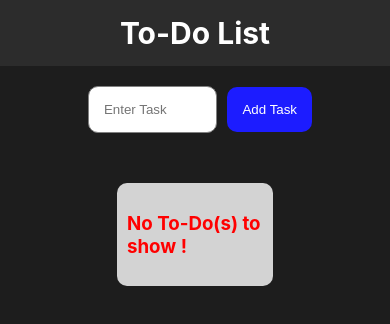
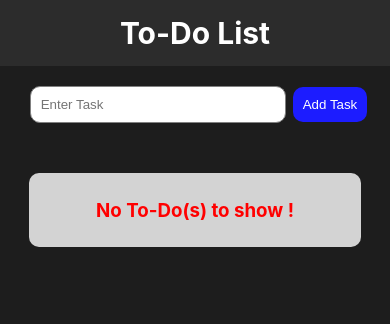
Before and after one commit to muteenk/To-Do-List-React, a React (Create React App) app: page / in a window 390 px wide. Shown: the top 324 px of the page. Built offline with nearby package versions, Linux system fonts and the light colour scheme.

Commit message:
Added Responsive behaviour

```diff
--- a/src/App.css
+++ b/src/App.css
@@ -34,6 +34,7 @@ nav a{
   border: 1px solid gray;
   border-radius: 10px;
   margin: auto 10px;
+  outline: none;
 }
 
 .makeToDo button{
@@ -49,6 +50,47 @@ nav a{
   background-color: rgb(0, 0, 175);
 }
 
+
+@media (max-width: 1280px){
+  .makeToDo input{
+    width: 35%;
+    padding: 15px;
+    border: 1px solid gray;
+    border-radius: 10px;
+    margin: auto 10px;
+    outline: none;
+  }
+}
+
+@media (max-width: 890px){
+  .makeToDo input{
+    width: 45%;
+    padding: 15px;
+    border: 1px solid gray;
+    border-radius: 10px;
+    margin: auto 10px;
+    outline: none;
+  }
+}
+
+@media (max-width: 550px){
+  .makeToDo input{
+    width: 60%;
+    padding: 10px;
+    border: 1px solid gray;
+    border-radius: 10px;
+    margin: auto 7px;
+    outline: none;
+  }
+
+  .makeToDo button{
+    background-color: rgb(28, 28, 255);
+    color: white;
+    padding: 10px;
+    border: none;
+    border-radius: 10px;
+  }
+}
 
 /* Todo Design  */
 
@@ -116,3 +158,51 @@ nav a{
   color: rgb(255, 255, 255);
   background-color: red;
 }
+
+
+
+
+@media (max-width: 1280px){
+  .todo-panel .todo{
+    width: 50%;
+    display: flex;
+    align-items: center;
+    justify-content: space-around;
+    padding: 10px;
+    background-color: rgb(211, 211, 211);
+    border-radius: 10px;
+    box-sizing: border-box;
+  }
+}
+
+@media (max-width: 890px){
+  .todo-panel .todo{
+    width: 65%;
+    display: flex;
+    align-items: center;
+    justify-content: space-around;
+    padding: 10px;
+    background-color: rgb(211, 211, 211);
+    border-radius: 10px;
+    box-sizing: border-box;
+  }
+}
+
+@media (max-width: 550px){
+  .todo-panel .todo{
+    width: 85%;
+    display: flex;
+    align-items: center;
+    justify-content: space-around;
+    padding: 7px;
+    background-color: rgb(211, 211, 211);
+    border-radius: 10px;
+    box-sizing: border-box;
+  }
+
+  .todo-panel .todo h4{
+    font-size: 15px;
+    width: 80%;
+    box-sizing: border-box;
+  }
+}
```
